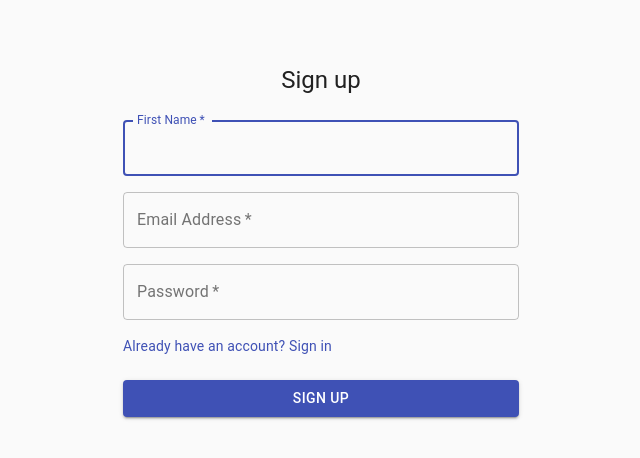
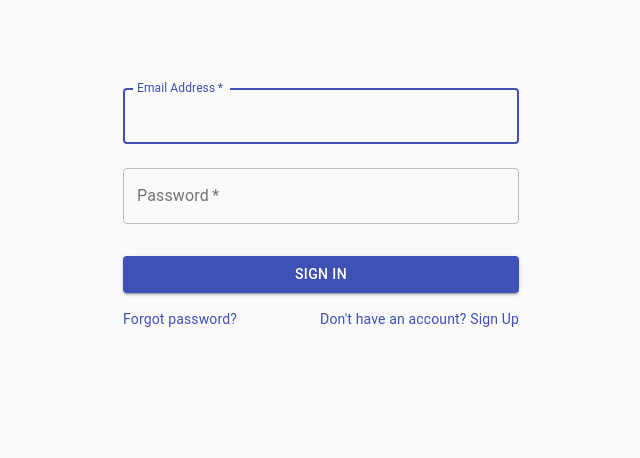
Before and after one commit to IgorPestov/frontend-applacation, a React (Create React App) app: page / in a window 1280 px wide. Shown: the top 458 px of the page, without its empty margins (319-959 px from the left). Built offline with nearby package versions, Linux system fonts and the light colour scheme.

Commit message:
refactor code

```diff
--- a/src/App.js
+++ b/src/App.js
@@ -6,7 +6,7 @@ function App() {
 
   return (
     <div>
-     <SignUp/>
+     <SignIn/>
     </div>
   );
 }
```
Also changed, not shown: src/components/signUp/signUp.js (+12 -11 lines).
